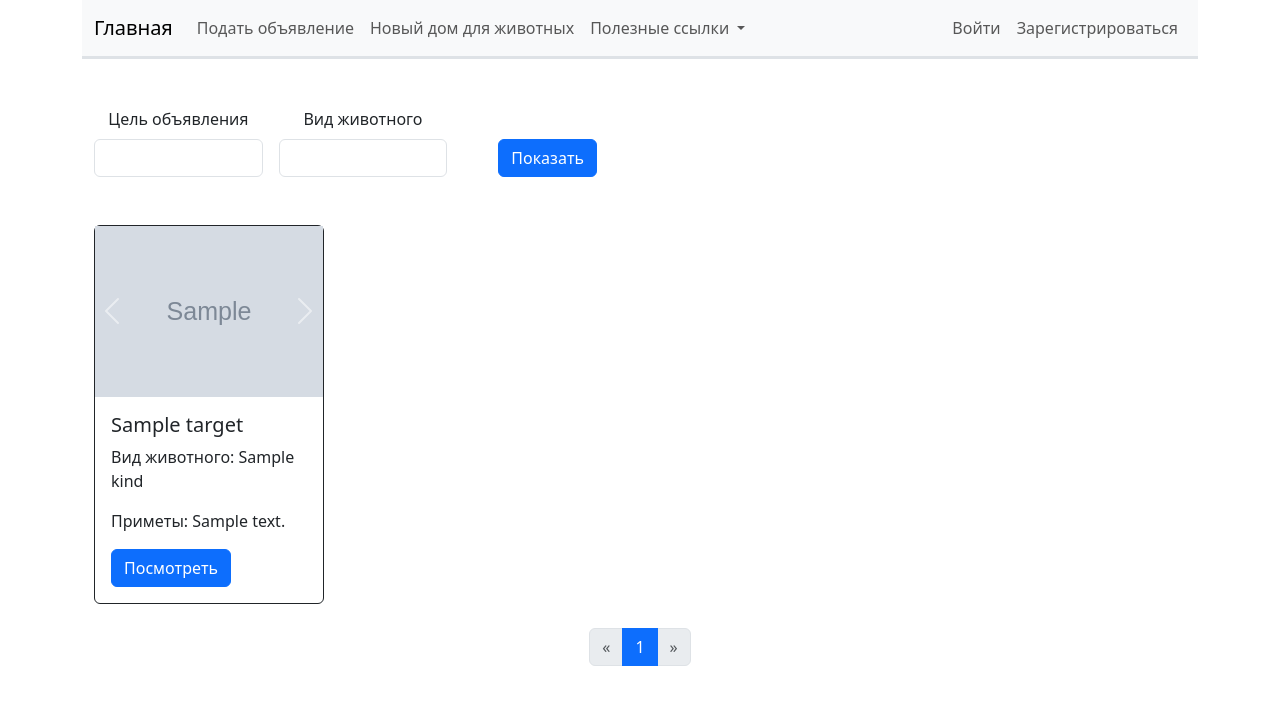
After one commit to Alex4892/animal_project, a Django app: page /filtered_animals/ in a window 1280 px wide. The commit adds this page. Shown: the top 705 px of the page. Run offline with Django 5.2, Linux system fonts and the light colour scheme; tables that the repository leaves empty hold one stand-in row (values such as "Sample post"); grey boxes marked "Sample" are stand-in pictures; parts of the project's set-up code (start-up, migrations or seed data) failed here and were passed over.

Commit message:
Добавлена фильтрация по цели объявления и вида животного. Сделаны правки в части раздела по закладкам.

```diff
--- a/animals_app/urls.py
+++ b/animals_app/urls.py
@@ -2,7 +2,7 @@ from django.urls import path
 
 from .views import (view_animals, view_detail_animal, add_animal_view,
                     # add_animal_house_view,
-                    delete_animal_view, edit_animal_view, change_animal_status)
+                    delete_animal_view, edit_animal_view, change_animal_status, filtered_animals_view)
 
 
 app_name = "animals"
@@ -19,4 +19,5 @@ urlpatterns = [
          delete_animal_view, name='delete_animal'),
     path('change-animal-status/<int:animal_id>/',
          change_animal_status, name='change_animal_status'),
+         path('filtered_animals/', filtered_animals_view, name='filtered_animals'),
 ]
--- a/animals_app/views.py
+++ b/animals_app/views.py
@@ -92,6 +92,23 @@ def edit_animal_view(request, animal_id):
         form = AnimalForm(instance=animal)
     return render(request, 'animals/add_animal.html', {'form': form})
 
+def filtered_animals_view(request):
+    animals = Animal.objects.all()
+    target = request.GET.get('target', '').strip()
+    kind = request.GET.get('kind', '').strip()
+    print(kind)
+    if target:
+        animals = animals.filter(target__name__icontains=target)
+    if kind:
+        animals = animals.filter(kind__name__icontains=kind)
+    paginator = Paginator(animals, 8)
+    page_number = request.GET.get('page')
+    animals_page = paginator.get_page(page_number)
+    context = {
+        'animals': animals_page
+    }
+    return render(request, 'animals/filtered_animals.html', context)
+
 
 @login_required(login_url='users:login')
 def delete_animal_view(request, animal_id):
--- /dev/null
+++ b/templates/animals/filtered_animals.html
@@ -0,0 +1,124 @@
+{% extends 'base.html' %}
+{% load static %}
+{% block lists %}
+  Главная страница
+{% endblock %}
+{% block content %}
+{% if animals %}
+  <div class="container">
+
+    <div class="mb-5 text-center">
+        <form method="get" action="{% url 'animals:filtered_animals' %}" class="row g-3 needs-validation" novalidate>
+          <div class="col-md-2">
+              <label for="animal_target" class="form-label">Цель объявления</label>
+              <input type="text" class="form-control" id="animal_target" name="target" value="{{ request.GET.target }}">
+          </div>
+          <div class="col-md-2">
+              <label for="kind" class="form-label">Вид животного</label>
+              <input type="text" class="form-control" id="kind" name="kind" value="{{ request.GET.kind }}">
+          </div>
+          <div class="col-md-2 align-self-end">
+              <button class="btn btn-primary" type="submit">Показать</button>
+          </div>
+      </form>
+    </div>
+
+    <div class="row">
+      {% for animal in animals %}
+        <div class="col-12 col-md-6 col-lg-3 mb-4 d-flex">
+          <div class="card border-dark" style="width: 90%;">
+            <div id="carouselExample{{ animal.id }}" class="carousel slide">
+                <div class="carousel-inner">
+                  <div class="carousel-item active">
+                    <img src="{% if animal.image %} {{ animal.image.url }} {% else %}
+                    {% static 'img/1.jpg'%} {% endif %}" class="d-block w-100" alt="...">
+                  </div>
+                  <div class="carousel-item">
+                    <img src="{% if animal.image %} {{ animal.image.url }} {% else %}
+                    {% static 'img/1.jpg'%} {% endif %}" class="d-block w-100" alt="...">
+                  </div>
+                  <div class="carousel-item">
+                    <img src="{% if animal.image %} {{ animal.image.url }} {% else %}
+                    {% static 'img/1.jpg'%} {% endif %}" class="d-block w-100" alt="...">
+                  </div>
+                </div>
+                <button class="carousel-control-prev" type="button" data-bs-target="#carouselExample{{ animal.id }}" data-bs-slide="prev">
+                  <span class="carousel-control-prev-icon" aria-hidden="true"></span>
+                  <span class="visually-hidden">Previous</span>
+                </button>
+                <button class="carousel-control-next" type="button" data-bs-target="#carouselExample{{ animal.id }}" data-bs-slide="next">
+                  <span class="carousel-control-next-icon" aria-hidden="true"></span>
+                  <span class="visually-hidden">Next</span>
+                </button>
+              </div>
+            {% comment %} <img src="{% if animal.image %} {{ animal.image.url }} {% else %} {% static 'img/1.jpg' %} {% endif %}"> {% endcomment %}
+            <div class="card-body">
+              <div class="d-flex justify-content-between align-items-center">
+                {% for target in animal.target.all %}
+                <h5 class="card-title">{{ target.name }}</h5>
+                {% endfor %}
+                {% if user.is_authenticated %}
+                <button type="button" class="btn-substack btn border-0 text-primary" data-animal-id="{{ animal.id }}">
+                    <svg xmlns="http://www.w3.org/2000/svg" width="16" height="16" class="bi bi-substack" viewBox="0 0 16 16">
+                      <path d="M15 3.604H1v1.891h14v-1.89ZM1 7.208V16l7-3.926L15 16V7.208H1ZM15 0H1v1.89h14V0Z"/>
+                    </svg>
+                  </button>
+                {% endif %}
+              </div>
+              <p class="card-text">Вид животного:
+              {% for kind in animal.kind.all %}
+              {{ kind.name }}
+              {% endfor %}</p>
+              <p class="card-text">Приметы: {{ animal.description }}</p>
+              <div class="d-flex justify-content-between align-items-center">
+                <a href="{% url 'animals:detail_animal' animal.id %}" class="btn btn-primary">Посмотреть</a>
+              </div>
+            </div>
+          </div>
+        </div>
+      {% endfor %}
+    </div>
+  </div>
+
+  <nav aria-label="Page navigation example">
+    <ul class="pagination justify-content-center">
+      {% if animals.has_previous %}
+        <li class="page-item">
+          <a class="page-link" href="?page={{ animals.previous_page_number }}" aria-label="Previous">
+            <span aria-hidden="true">&laquo;</span>
+          </a>
+        </li>
+      {% else %}
+        <li class="page-item disabled">
+          <span class="page-link">&laquo;</span>
+        </li>
+      {% endif %}
+      {% for page_num in animals.paginator.page_range %}
+        {% if animals.number == page_num %}
+          <li class="page-item active">
+            <span class="page-link">{{ page_num }}</span>
+          </li>
+        {% else %}
+          <li class="page-item">
+            <a class="page-link" href="?page={{ page_num }}">{{ page_num }}</a>
+          </li>
+        {% endif %}
+      {% endfor %}
+      {% if animals.has_next %}
+        <li class="page-item">
+          <a class="page-link" href="?page={{ animals.next_page_number }}" aria-label="Next">
+            <span aria-hidden="true">&raquo;</span>
+          </a>
+        </li>
+      {% else %}
+        <li class="page-item disabled">
+          <span class="page-link">&raquo;</span>
+        </li>
+      {% endif %}
+    </ul>
+  </nav>
+
+{% else %}
+  <h1>Объявлений нет</h1>
+{% endif %}
+{% endblock %}
```
Also changed, not shown: templates/animals/index.html (+22 -2 lines), templates/substack/substack.html (+29 -8 lines).
